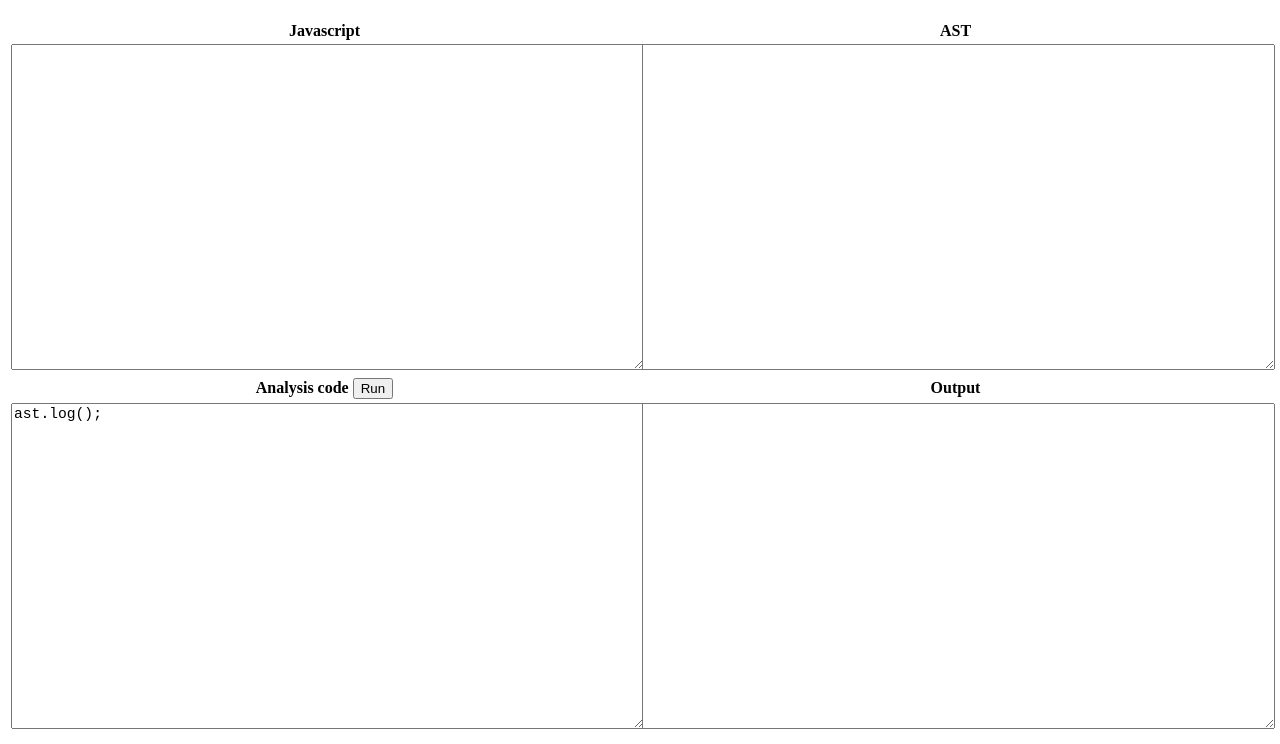
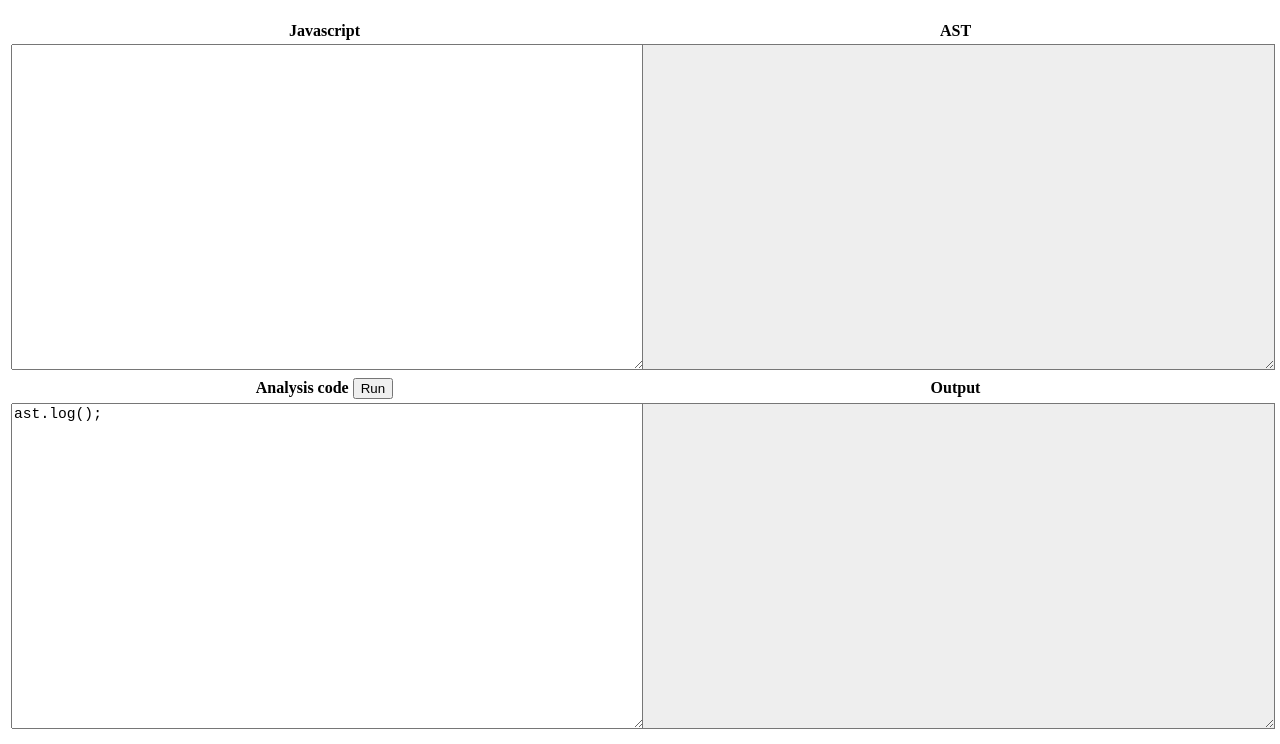
Before and after one commit to ajaxorg/treehugger, a plain HTML site: page test.html in a window 1280 px wide. Shown: the part 61-805 px from the top of the page. Drawn offline with Linux system fonts and the light colour scheme.

Commit message:
Updated test file

```diff
--- a/test.html
+++ b/test.html
@@ -26,7 +26,7 @@
     <tr>
       <td><textarea id="code" rows="20" cols="42">
 </textarea></td>
-      <td><textarea id="ast" rows="20" cols="42"></textarea></td>
+      <td><textarea id="ast" rows="20" cols="42" readonly style="background-color: #eee;"></textarea></td>
     </tr>
     <tr>
       <th>Analysis code <button id="runbutton">Run</button></th>
@@ -34,7 +34,7 @@
     </tr>
     <tr>
       <td><textarea id="analysis" rows="20" cols="42">ast.log();</textarea></td>
-      <td><textarea id="output" rows="20" cols="42"></textarea></td>
+      <td><textarea id="output" rows="20" cols="42" readonly style="background-color: #eee;"></textarea></td>
     </tr>
     </table>
   </body>
```
